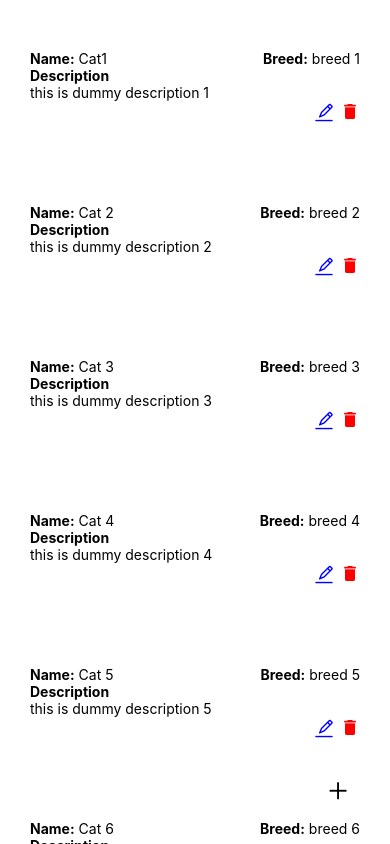
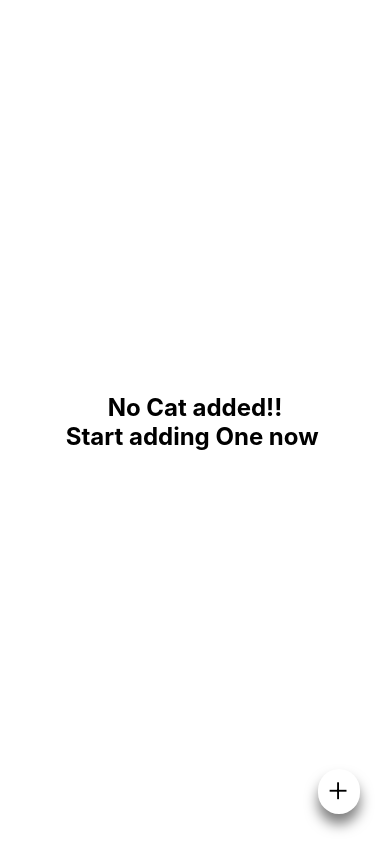
Before and after one commit to RyanNinja162/Demo3, a React Native app: screen /Home in a window 390 px wide. Built offline with nearby package versions, Linux system fonts and the light colour scheme.

Commit message:
Ios issues

```diff
--- a/App.js
+++ b/App.js
@@ -1,5 +1,5 @@
 import { StyleSheet, Text, View } from 'react-native'
-import React, { useState } from 'react'
+import React, { useState, useEffect } from 'react'
 import { Provider } from 'react-redux'
 import configureStore from './src/redux'
 import Home from './src/Screens/Home'
@@ -7,9 +7,7 @@ import Form from "./src/Screens/Form"
 import Navigation from './src/navigation'
 import { PersistGate } from 'redux-persist/integration/react'
 import { store, persistor } from './src/redux/index';
-
-
-// const store = configureStore()
+import Tts from 'react-native-tts';
 
 const App = () => {
   const [showForm, setShowForm] = useState(false);
--- a/package.json
+++ b/package.json
@@ -19,6 +19,7 @@
     "react-native": "0.68.2",
     "react-native-safe-area-context": "^4.4.1",
     "react-native-screens": "^3.18.1",
+    "react-native-tts": "^4.1.0",
     "react-native-vector-icons": "^9.2.0",
     "react-redux": "^8.0.4",
     "redux": "^4.2.0",
--- a/src/Components/CatCard.js
+++ b/src/Components/CatCard.js
@@ -3,9 +3,8 @@ import { View, Text, StyleSheet, TouchableOpacity } from "react-native";
 import MaterialCommunityIcons from "react-native-vector-icons/MaterialCommunityIcons";
 import MaterialIcons from "react-native-vector-icons/MaterialIcons";
 import AntDesign from "react-native-vector-icons/AntDesign";
-import { deleteCat } from "../redux/actions";
+import { deleteCat, toggleToaster, setToasterBackgroundColor, setToasterMessage } from "../redux/actions";
 import { useDispatch } from "react-redux";
-
 
 const SinglePair = ({ first, second }) => {
     return (
@@ -25,6 +24,9 @@ const CatCard = (props) => {
 
     const DeleteCat = () => {
         dispatch(deleteCat(id));
+        dispatch(setToasterBackgroundColor("red"))
+        dispatch(setToasterMessage("Cat Deleted"))
+        dispatch(toggleToaster());
     }
 
     const EditCat = () => {
@@ -68,10 +70,17 @@ const styles = StyleSheet.create({
         marginVertical: 20,
         borderRadius: 20,
         shadowColor: '#52006A',
-        elevation: 20,
         backgroundColor: "#fff",
         padding: 10,
         position: "relative",
+        shadowColor: "#000",
+        shadowOffset: {
+            width: 0,
+            height: 10,
+        },
+        shadowOpacity: 0.51,
+        shadowRadius: 13.16,
+        elevation: 20,
     },
     deleteButton: {
         position: "absolute",
--- /dev/null
+++ b/src/Components/ListEmpty.js
@@ -0,0 +1,26 @@
+import React from "react";
+import { View, Text, StyleSheet } from "react-native"
+
+const ListEmpty = () => {
+    return (
+        <View style={styles.container}>
+            <Text style={styles.content}>No Cat added!!</Text>
+            <Text style={styles.content}>Start adding One now </Text>
+        </View>
+    )
+}
+
+const styles = StyleSheet.create({
+    container: {
+        flex: 1,
+        flexGrow: 1,
+        alignItems: "center",
+        justifyContent: "center"
+    },
+    content: {
+        fontWeight: "bold",
+        fontSize: 24
+    }
+});
+
+export default ListEmpty;
--- a/src/Screens/Home.js
+++ b/src/Screens/Home.js
@@ -1,16 +1,29 @@
-import React, { useState } from "react";
-import { View, Text, FlatList, StyleSheet, TouchableOpacity } from "react-native";
-import { useSelector } from "react-redux";
+import React, { useEffect, useState } from "react";
+import { View, Text, FlatList, StyleSheet, TouchableOpacity, Alert, SafeAreaView } from "react-native";
+import { useDispatch, useSelector } from "react-redux";
 import CatCard from "../Components/CatCard";
 import Ionicons from "react-native-vector-icons/Ionicons";
-
-const data = [1, 2, 3, 4, 5, 6, 7, 8]
+import ListEmpty from "../Components/ListEmpty";
+import { toggleToaster } from "../redux/actions";
 
 const Home = (props) => {
 
+    const dispatch = useDispatch()
+
     const { setShowForm, setSelectedId, setFormData } = props;
 
-    const { cats } = useSelector(s => s.catsList);
+    const { cats, showToaster, toasterBackgroundColor, toasterMessage } = useSelector(s => s.catsList);
+    const state = useSelector(s => s);
+
+    console.log("state", state);
+
+    useEffect(() => {
+        if (showToaster) {
+            setTimeout(() => {
+                dispatch(toggleToaster())
+            }, 3000)
+        }
+    }, [showToaster])
 
     const renderItem = ({ item }) => (
         <CatCard data={item} setSelectedId={setSelectedId} setShowForm={setShowForm} setFormData={setFormData} />
@@ -19,20 +32,25 @@ const Home = (props) => {
     const handleAdd = () => {
         setShowForm(true);
         setSelectedId(0);
-        setFormData({ name: null, breed: null, description: null });
+        setFormData({ name: "", breed: "", description: "" });
     }
 
     return (
-        <View style={{ flex: 1, position: "relative" }}>
+        <SafeAreaView style={{ flex: 1 }}>
+            {cats.length ? <Text style={styles.heading}>Have a look at your cats </Text> : null}
             <FlatList
                 data={cats}
                 renderItem={renderItem}
                 keyExtractor={item => item.id}
+                contentContainerStyle={{ flexGrow: 1 }}
+                ListEmptyComponent={() => <ListEmpty />}
             />
             <TouchableOpacity onPress={handleAdd} style={styles.addIcon}>
                 <Ionicons name="add" color="#000" size={30} />
             </TouchableOpacity>
-        </View>
+            {showToaster && <View style={[styles.toaster, { backgroundColor: toasterBackgroundColor }]}>
+                <Text style={[styles.toasterTest, { color: "#fff" }]}>{toasterMessage}</Text></View>}
+        </SafeAreaView>
     )
 }
 
@@ -44,10 +62,37 @@ const styles = StyleSheet.create({
         zIndex: 10,
         padding: 6,
         shadowColor: '#52006A',
+        backgroundColor: "#fff",
+        borderRadius: 100,
+        shadowColor: "#000",
+        shadowOffset: {
+            width: 0,
+            height: 10,
+        },
+        shadowOpacity: 0.51,
+        shadowRadius: 13.16,
         elevation: 20,
-        backgroundColor: "#fff",
-        borderRadius: 100
     },
+    heading: {
+        fontSize: 20,
+        marginVertical: 14,
+        marginLeft: 22,
+        fontWeight: "bold",
+        color: "#000"
+    },
+    toaster: {
+        position: "absolute",
+        bottom: 20,
+        right: 10,
+        left: 10,
+        zIndex: 15,
+        padding: 10,
+        alignItems: "center",
+        borderRadius: 10
+    },
+    toasterTest: {
+        fontSize: 18
+    }
 });
 
 export default Home;
--- a/src/redux/actions/index.js
+++ b/src/redux/actions/index.js
@@ -14,3 +14,17 @@ export const updateCat = (data) => ({
     type: 'UPDATE_CAT',
     payload: data
 })
+
+export const toggleToaster = () => ({
+    type: 'TOGGLE_TOASTER',
+})
+
+export const setToasterBackgroundColor = (data) => ({
+    type: 'TOASTER_BACK_COLOR',
+    payload: data
+})
+
+export const setToasterMessage = (data) => ({
+    type: 'TOASTER_MESSAGE',
+    payload: data
+})
--- a/src/redux/actions/types.js
+++ b/src/redux/actions/types.js
@@ -1,3 +1,6 @@
 export const DELETE_CAT = 'DELETE_CAT';
 export const ADD_CAT = 'ADD_CAT';
 export const UPDATE_CAT = 'UPDATE_CAT';
+export const TOGGLE_TOASTER = 'TOGGLE_TOASTER';
+export const TOASTER_BACK_COLOR = 'TOASTER_BACK_COLOR';
+export const TOASTER_MESSAGE = 'TOASTER_MESSAGE';
--- a/src/redux/reducers/index.js
+++ b/src/redux/reducers/index.js
@@ -1,41 +1,15 @@
-import { DELETE_CAT, ADD_CAT, UPDATE_CAT } from '../actions/types';
+import { DELETE_CAT, ADD_CAT, UPDATE_CAT, TOASTER_MESSAGE, TOGGLE_TOASTER, TOASTER_BACK_COLOR } from '../actions/types';
 
 const initialState = {
-    cats: [{
-        id: 1,
-        name: "Cat1",
-        breed: "breed 1",
-        description: "this is dummy description 1",
-    }, {
-        id: 2,
-        name: "Cat 2",
-        breed: "breed 2",
-        description: "this is dummy description 2",
-    }, {
-        id: 3,
-        name: "Cat 3",
-        breed: "breed 3",
-        description: "this is dummy description 3",
-    }, {
-        id: 4,
-        name: "Cat 4",
-        breed: "breed 4",
-        description: "this is dummy description 4",
-    }, {
-        id: 5,
-        name: "Cat 5",
-        breed: "breed 5",
-        description: "this is dummy description 5",
-    }, {
-        id: 6,
-        name: "Cat 6",
-        breed: "breed 6",
-        description: "this is dummy description 6",
-    }]
+    cats: [],
+    toasterBackgroundColor: "#fff",
+    toasterMessage: "dummy",
+    showToaster: true,
 };
 
 const catReducer = (state = initialState, action) => {
-    console.log("action", action)
+
+    console.log("actions", action)
 
     switch (action.type) {
         case DELETE_CAT:
@@ -49,6 +23,21 @@ const catReducer = (state = initialState, action) => {
             return {
                 ...state,
                 cats: [...state.cats, action.payload]
+            };
+        case TOASTER_MESSAGE:
+            return {
+                ...state,
+                toasterMessage: action.payload
+            };
+        case "TOASTER_BACK_COLOR":
+            return {
+                ...state,
+                toasterBackgroundColor: action.payload
+            };
+        case TOGGLE_TOASTER:
+            return {
+                ...state,
+                showToaster: !state.showToaster
             };
         case 'UPDATE_CAT':
             console.log("updtae api call", action.payload)
```
Also changed, not shown: react-native.config.js (added, +9 -0 lines), src/Screens/Form.js (+9 -16 lines), 22 other files (tests, documents, lock files or other folders).
